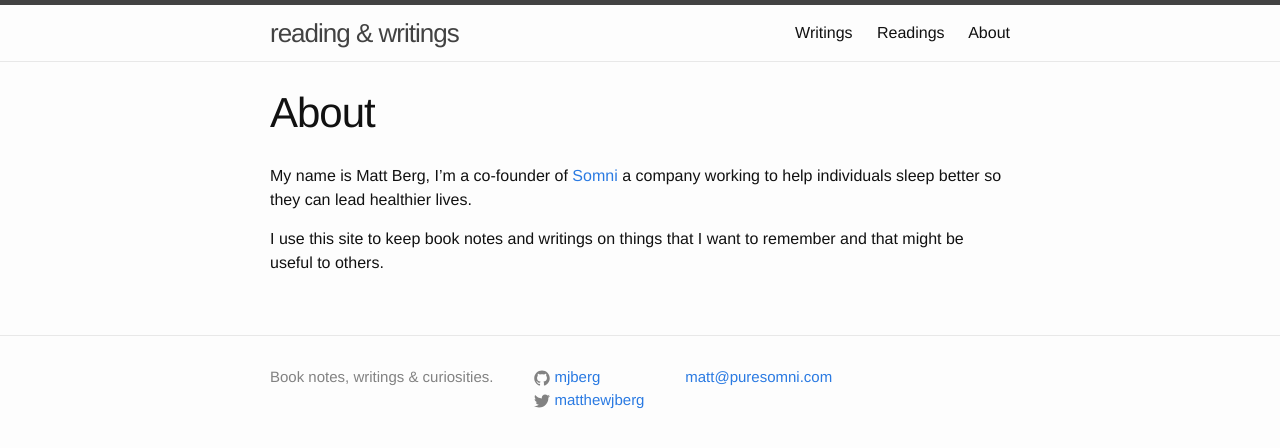
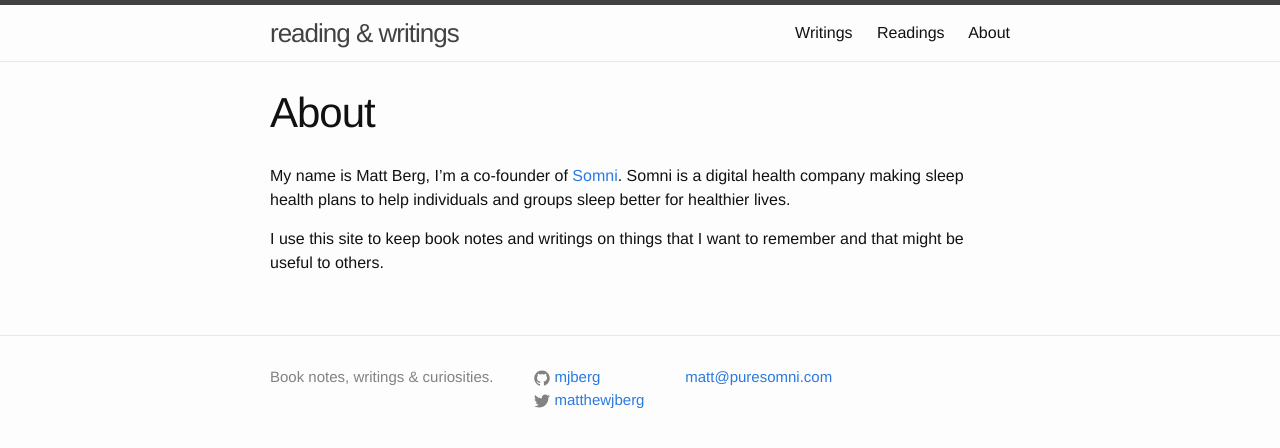
Before and after one commit to mjberg/reading-and-writing, a Jekyll site: the page built from about.md, in a window 1280 px wide. Shown: the top 448 px of the page. Built offline with Jekyll 4.4.1, drawn with Linux system fonts in a browser that asks for light colours.

Commit message:
update about

```diff
--- a/about.md
+++ b/about.md
@@ -4,6 +4,6 @@ title: About
 permalink: /about/
 ---
 
-My name is Matt Berg, I'm a co-founder of [Somni](http://puresomni.com/) a company working to help individuals sleep better so they can lead healthier lives.
+My name is Matt Berg, I'm a co-founder of [Somni](http://puresomni.com/). Somni is a digital health company making sleep health plans to help individuals and groups sleep better for healthier lives.
 
 I use this site to keep book notes and writings on things that I want to remember and that might be useful to others.
```
